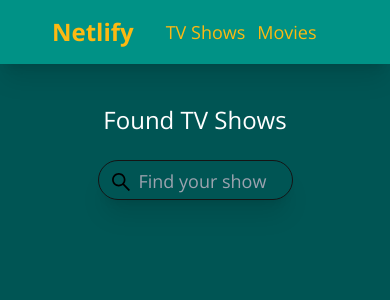
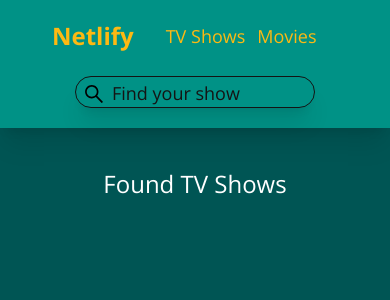
Before and after one commit to BorisKarakolev/netlify, a Vue app: page /search in a window 390 px wide. Shown: the top 300 px of the page. Built offline with nearby package versions, Linux system fonts and the light colour scheme.

Commit message:
Temporarily navbar and search fix volume 2

```diff
--- a/src/components/Modal.vue
+++ b/src/components/Modal.vue
@@ -9,7 +9,7 @@
           class="bg-black-1 w-full h-full md:w-1/2 md:h-4/5 xl:w-2/5 rounded-xl fixed"
         >
           <div
-            class="absolute top-20 right-5 sm:top-3 sm:right-3 w-7 h-7 text-white bg-black-1 rounded-full flex items-center justify-center z-10"
+            class="absolute top-36 right-5 sm:top-3 sm:right-3 w-7 h-7 text-white bg-black-1 rounded-full flex items-center justify-center z-10"
           >
             <CloseOutlined @click="close" />
           </div>
--- a/src/components/Navbar.vue
+++ b/src/components/Navbar.vue
@@ -1,9 +1,9 @@
 <template>
-  <header class="sticky top-0 w-full text-sm h-16 z-20">
+  <header class="sticky top-0 w-full text-sm h-32 sm:h-16 z-20">
     <div
-      class="flex flex-nowrap items-center justify-between h-full px-8 mx-auto bg-abn-green-1 shadow-xl"
+      class="flex flex-col sm:flex-row items-center justify-between h-full px-8 mx-auto bg-abn-green-1 shadow-xl p-5"
     >
-      <div class="flex items-center space-x-3 text-abn-yellow-1">
+      <div class="w-full flex items-center space-x-3 text-abn-yellow-1">
         <router-link :to="{ name: 'Home' }" class="text-2xl mx-5 font-bold">{{
           company
         }}</router-link>
@@ -13,8 +13,8 @@
           }}</router-link>
         </div>
       </div>
+      <show-search />
     </div>
-    <show-search />
   </header>
 </template>
 
--- a/src/components/ShowSearch.vue
+++ b/src/components/ShowSearch.vue
@@ -1,6 +1,6 @@
 <template>
   <form
-    class="flex items-center w-1/2 md:w-60 xl:w-60 h-10 bg-transparent border border-solid border-black-1 rounded-3xl p-3 shadow-xl absolute top-40 left-1/4 sm:top-3 sm:left-2/3 lg:left-3/4"
+    class="flex items-center w-60 h-8 bg-transparent border border-solid border-black-1 rounded-3xl p-2 shadow-xl"
     @submit.prevent="onSubmit"
   >
     <SearchOutlined class="text-xl" />
@@ -10,7 +10,7 @@
           v-model="inputText"
           type="text"
           placeholder="Find your show"
-          class="w-full text-lg focus:outline-none bg-transparent sm:placeholder:text-black-1"
+          class="w-full text-lg focus:outline-none bg-transparent placeholder:text-black-1"
           @input="$store.dispatch('searchShow')"
         />
       </div>
```
